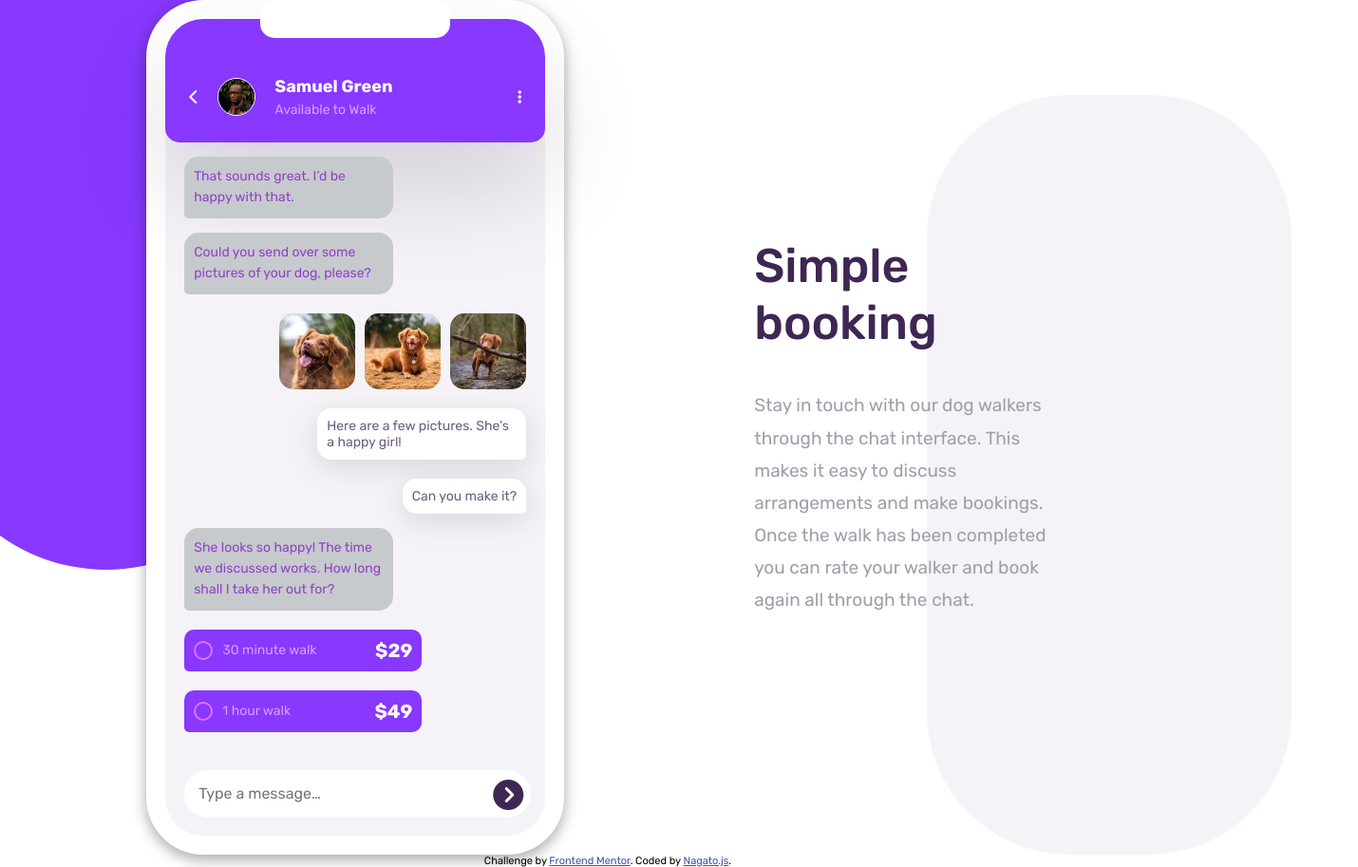
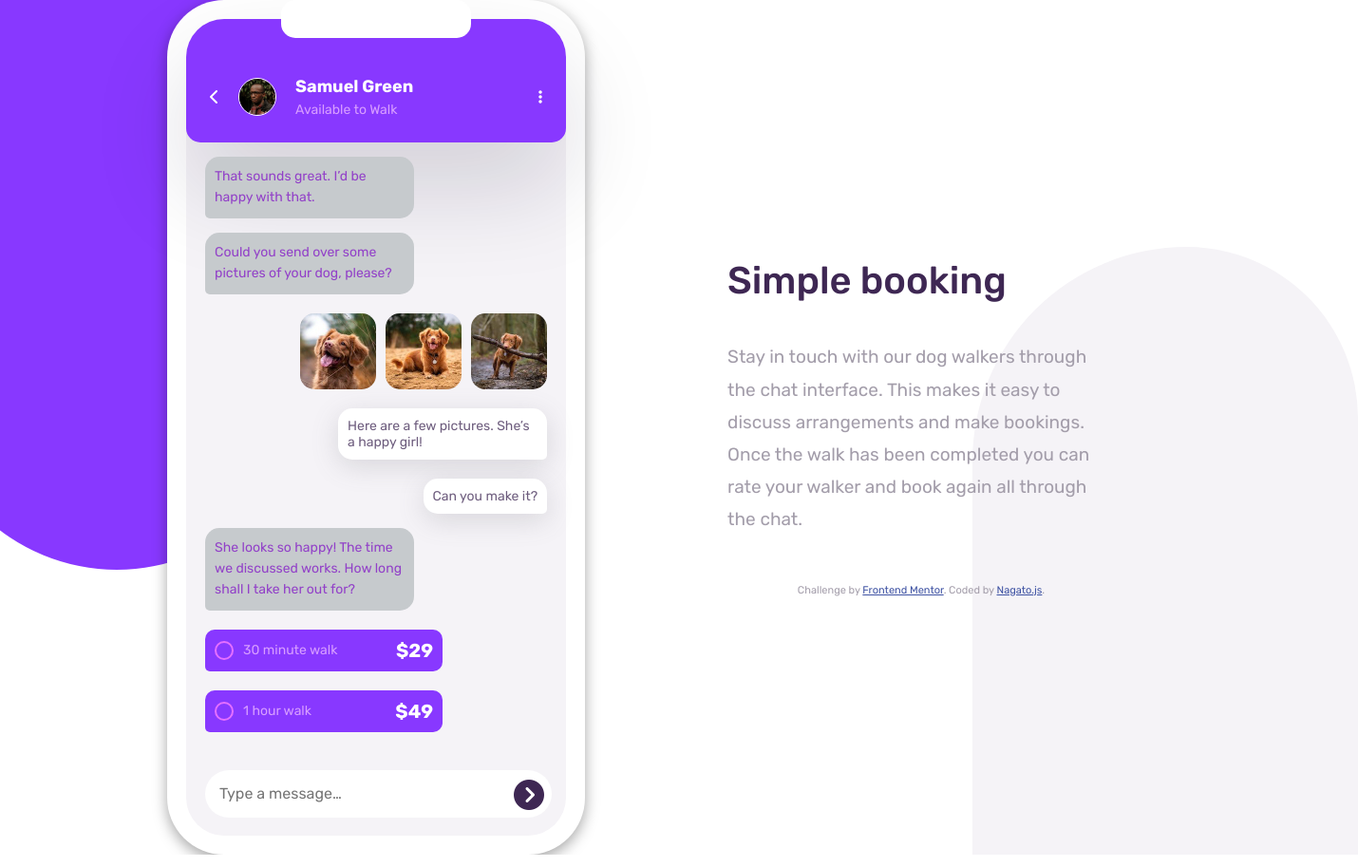
Before and after one commit to Ng1n3/chat-UI, a website: page index.html in a window 1280 px wide. Shown: the whole page at 95% size, 1430 px wide, since content can reach past the window. Drawn offline with Linux system fonts and the light colour scheme.

Commit message:
fix background properties

```diff
--- a/index.html
+++ b/index.html
@@ -89,6 +89,10 @@
         <p>  Stay in touch with our dog walkers through the chat interface. This makes it easy to
           discuss arrangements and make bookings. Once the walk has been completed you can rate
           your walker and book again all through the chat.</p>
+          <div class="attribution">
+            Challenge by <a href="https://www.frontendmentor.io?ref=challenge" target="_blank">Frontend Mentor</a>.
+            Coded by <a href="#">Nagato.js</a>.
+          </div>
       </div>
     </div>
     <div class="bg-background-curve2"></div>
@@ -96,9 +100,6 @@
 
     </div>
   </div>
-  <div class="attribution">
-    Challenge by <a href="https://www.frontendmentor.io?ref=challenge" target="_blank">Frontend Mentor</a>.
-    Coded by <a href="#">Nagato.js</a>.
-  </div>
+
 </body>
 </html>
--- a/styles.css
+++ b/styles.css
@@ -244,18 +244,19 @@ template {
   /* position:absolute; */
   background-color: var(--clr-grd-secondary);
   border: none;
-  border-radius: 200px;
+  border-radius: 250px;
 }
 
 .bg-background-curve2 {
   width: 700px;
-  height: 100vh;
-  margin-right: -80px;
+  height: 80vh;
+  margin-right: -150px;
+  margin-top: 30vh;
   align-self: flex-end;
   /* position:absolute; */
   background-color: var(--clr-secondary-grayish-violet);
   border: none;
-  border-radius: 150px;
+  border-radius: 250px 200px 0 0;
 }
 
 .main {
@@ -264,7 +265,7 @@ template {
   margin: 0 -150px;
   /* border: 2px solid black; */
   display: flex;
-  gap: 200px;
+  gap: 150px;
   align-items: center;
 }
 
@@ -454,7 +455,7 @@ input {
 }
 
  .text-container h1 {
-  font-size: 50px;
+  font-size: 40px;
   font-weight: var(--fw-level-500);
   color: var(--clr-secondary-desturated-violet);
 }
@@ -465,3 +466,9 @@ input {
   color: var(--clr-txt-ph-cht2);
   margin-top: 40px;
 }
+
+.attribution {
+  margin-top: 50px;
+  font-size: 16px;
+  color: var(--clr-txt-ph-cht2);
+}
```
